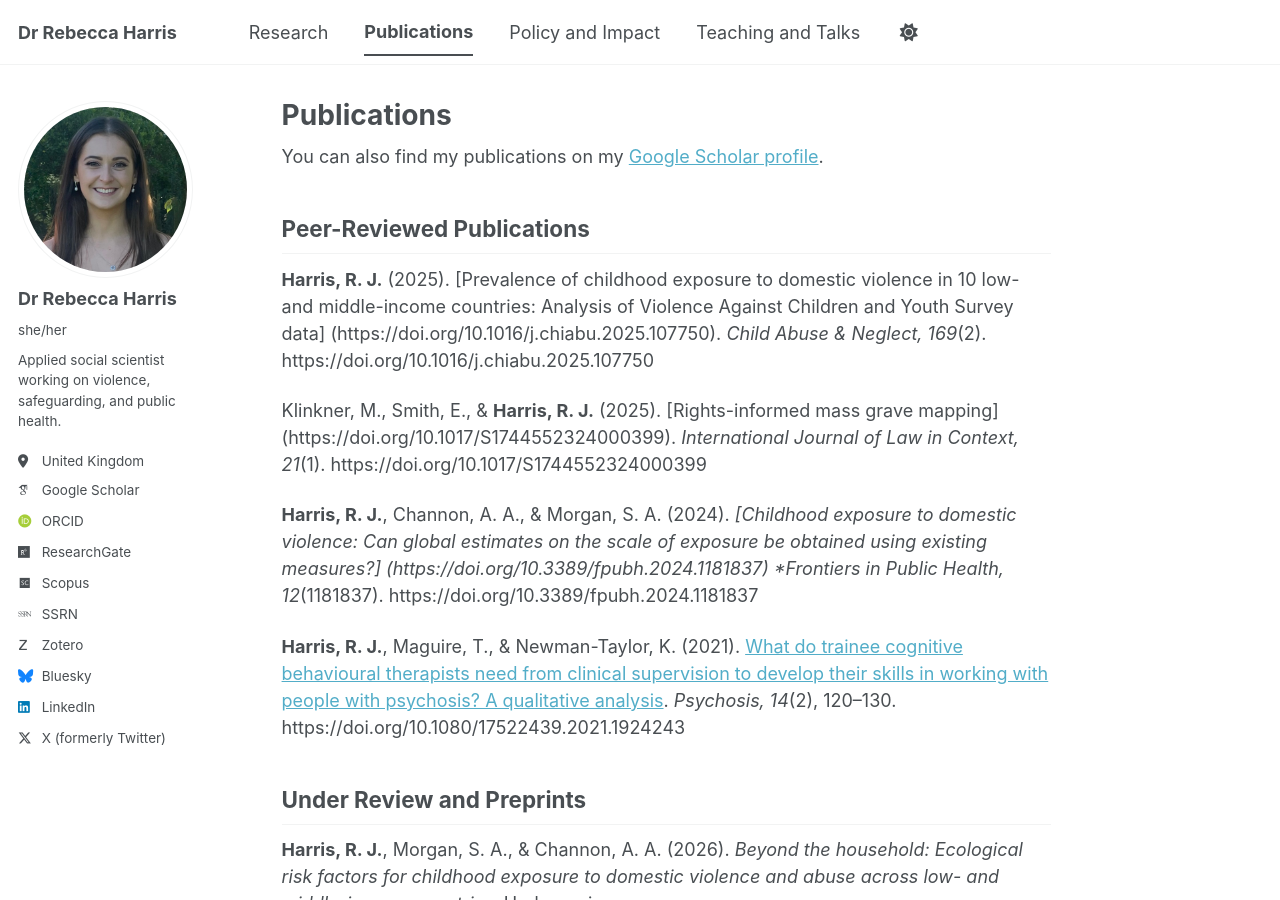
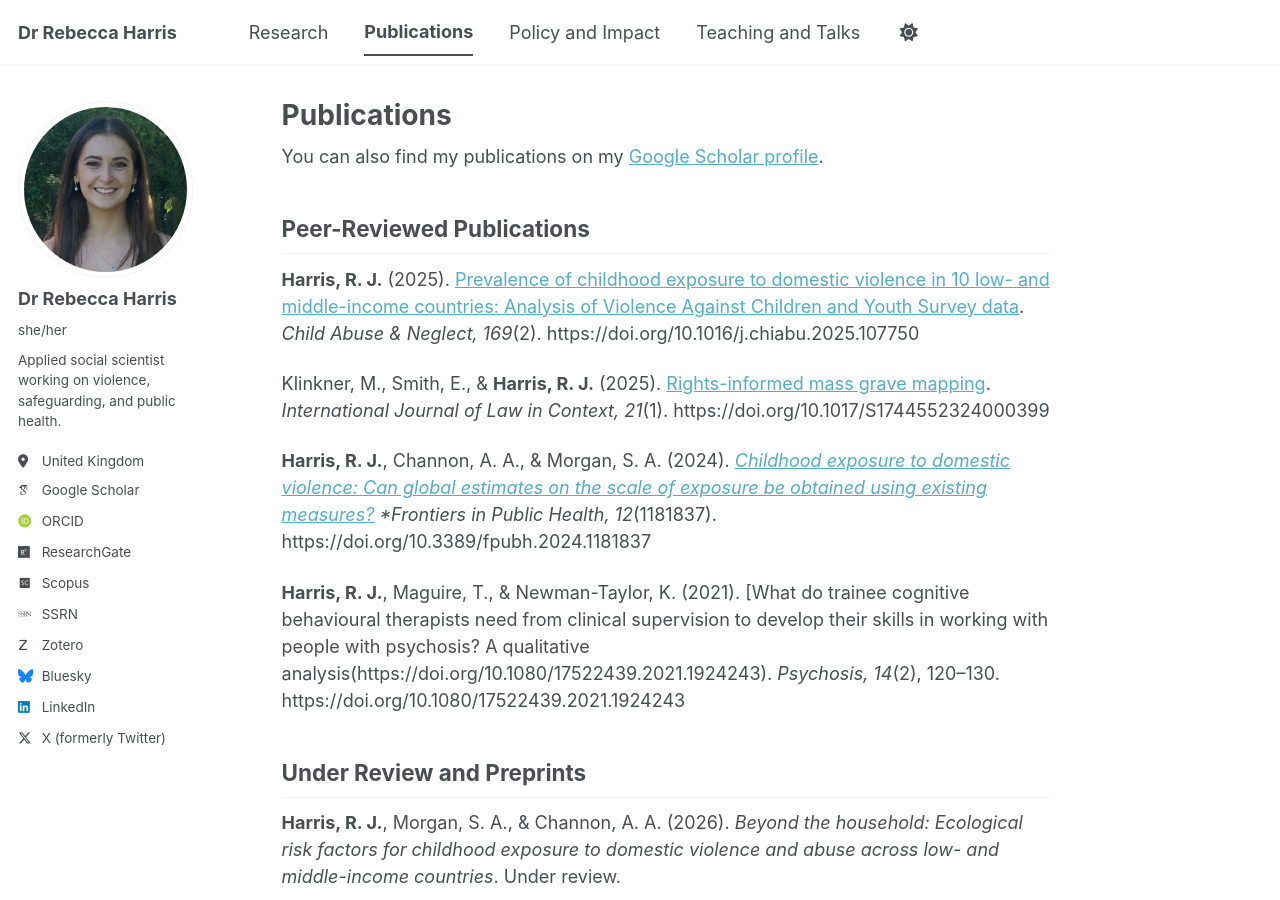
Before and after one commit to DrRebeccaHarris/drrebeccaharris.github.io, a Jekyll site: the page built from _pages/publications.md, in a window 1280 px wide and 900 px high. Built offline with Jekyll 4.4.1, drawn with Linux system fonts in a browser that asks for light colours; some web fonts are replaced; a script bundle is joined from its source files by our own code; library files that are not in the unit come from our copies.

Commit message:
Update publications.md

```diff
--- a/_pages/publications.md
+++ b/_pages/publications.md
@@ -8,13 +8,13 @@
 
 ## Peer-Reviewed Publications
 
-**Harris, R. J.** (2025). [Prevalence of childhood exposure to domestic violence in 10 low- and middle-income countries: Analysis of Violence Against Children and Youth Survey data] (https://doi.org/10.1016/j.chiabu.2025.107750). *Child Abuse & Neglect, 169*(2). https://doi.org/10.1016/j.chiabu.2025.107750
+**Harris, R. J.** (2025). [Prevalence of childhood exposure to domestic violence in 10 low- and middle-income countries: Analysis of Violence Against Children and Youth Survey data](https://doi.org/10.1016/j.chiabu.2025.107750). *Child Abuse & Neglect, 169*(2). https://doi.org/10.1016/j.chiabu.2025.107750
 
-Klinkner, M., Smith, E., & **Harris, R. J.** (2025). [Rights-informed mass grave mapping] (https://doi.org/10.1017/S1744552324000399). *International Journal of Law in Context, 21*(1). https://doi.org/10.1017/S1744552324000399
+Klinkner, M., Smith, E., & **Harris, R. J.** (2025). [Rights-informed mass grave mapping](https://doi.org/10.1017/S1744552324000399). *International Journal of Law in Context, 21*(1). https://doi.org/10.1017/S1744552324000399
 
-**Harris, R. J.**, Channon, A. A., & Morgan, S. A. (2024). *[Childhood exposure to domestic violence: Can global estimates on the scale of exposure be obtained using existing measures?] (https://doi.org/10.3389/fpubh.2024.1181837) *Frontiers in Public Health, 12*(1181837). https://doi.org/10.3389/fpubh.2024.1181837
+**Harris, R. J.**, Channon, A. A., & Morgan, S. A. (2024). *[Childhood exposure to domestic violence: Can global estimates on the scale of exposure be obtained using existing measures?](https://doi.org/10.3389/fpubh.2024.1181837) *Frontiers in Public Health, 12*(1181837). https://doi.org/10.3389/fpubh.2024.1181837
 
-**Harris, R. J.**, Maguire, T., & Newman-Taylor, K. (2021). [What do trainee cognitive behavioural therapists need from clinical supervision to develop their skills in working with people with psychosis? A qualitative analysis](https://doi.org/10.1080/17522439.2021.1924243). *Psychosis, 14*(2), 120–130. https://doi.org/10.1080/17522439.2021.1924243
+**Harris, R. J.**, Maguire, T., & Newman-Taylor, K. (2021). [What do trainee cognitive behavioural therapists need from clinical supervision to develop their skills in working with people with psychosis? A qualitative analysis(https://doi.org/10.1080/17522439.2021.1924243). *Psychosis, 14*(2), 120–130. https://doi.org/10.1080/17522439.2021.1924243
 
 ## Under Review and Preprints
 
```
